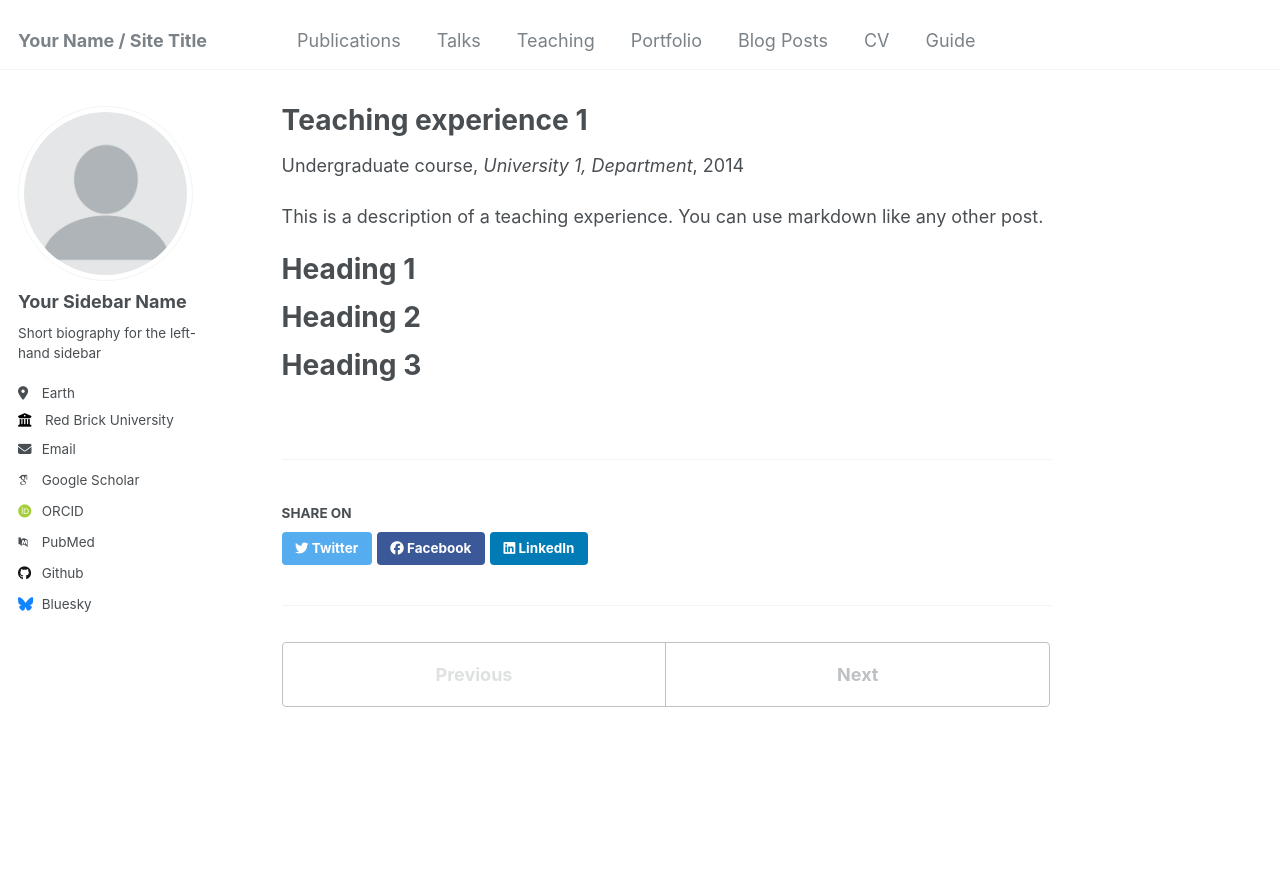
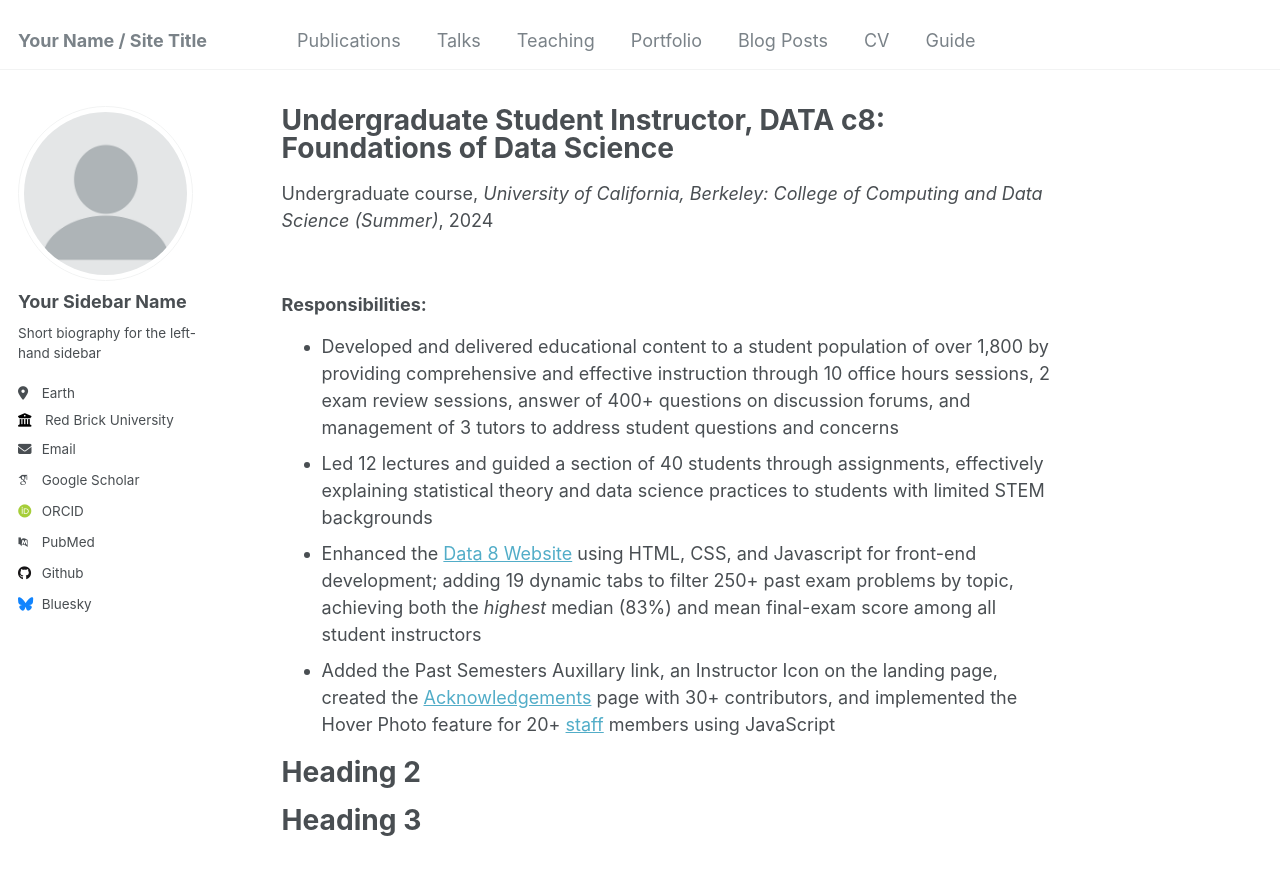
Before and after one commit to brandonconcepcion/brandonconcepcion.github.io, a Jekyll site: the page built from _teaching/2014-spring-teaching-1.md, in a window 1280 px wide and 900 px high. Shown: the top 875 px of the window. Built offline with Jekyll 4.4.1, drawn with Linux system fonts in a browser that asks for light colours; some web fonts are replaced.

Commit message:
Commit for now

```diff
--- a/_pages/teaching.html
+++ b/_pages/teaching.html
@@ -5,6 +5,8 @@ permalink: /teaching/
 author_profile: true
 ---
 
+I am a current member of the teaching staff for DATA C8: Foundations of Data Science, a 1,200+ person course at UC Berkeley. Data 8 brings together a diverse group of students from various majors and technical backgrounds, teaching the core concepts of inference and computing through hands-on experience with real data.
+
 {% include base_path %}
 
 {% for post in site.teaching reversed %}
--- a/_teaching/2014-spring-teaching-1.md
+++ b/_teaching/2014-spring-teaching-1.md
@@ -1,17 +1,19 @@
 ---
-title: "Teaching experience 1"
+title: "Undergraduate Student Instructor, DATA c8: Foundations of Data Science"
 collection: teaching
 type: "Undergraduate course"
-permalink: /teaching/2014-spring-teaching-1
-venue: "University 1, Department"
-date: 2014-01-01
-location: "City, Country"
+permalink: /teaching/2024-spring-teaching-1
+venue: "University of California, Berkeley: College of Computing and Data Science (Summer)"
+date: 2024-06-17
+location: "Berkeley, California"
 ---
 
-This is a description of a teaching experience. You can use markdown like any other post.
 
-Heading 1
-======
+### Responsibilities:
+* Developed and delivered educational content to a student population of over 1,800 by providing comprehensive and effective instruction through 10 office hours sessions, 2 exam review sessions, answer of 400+ questions on discussion forums, and management of 3 tutors to address student questions and concerns
+* Led 12 lectures and guided a section of 40 students through assignments, effectively explaining statistical theory and data science practices to students with limited STEM backgrounds
+* Enhanced the [Data 8 Website](https://www.data8.org/su24/) using HTML, CSS, and Javascript for front-end development; adding 19 dynamic tabs to filter 250+ past exam problems by topic, achieving both the *highest* median (83%) and mean final-exam score among all student instructors
+*  Added the Past Semesters Auxillary link, an Instructor Icon on the landing page, created the [Acknowledgements](https://www.data8.org/su24/acknowledgements/) page with 30+ contributors, and implemented the Hover Photo feature for 20+ [staff](https://www.data8.org/su24/staff/) members using JavaScript
 
 Heading 2
 ======
```
